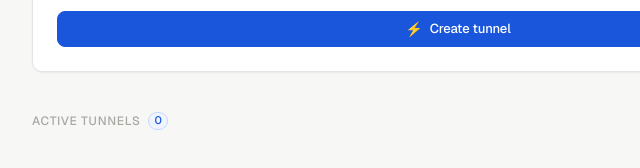
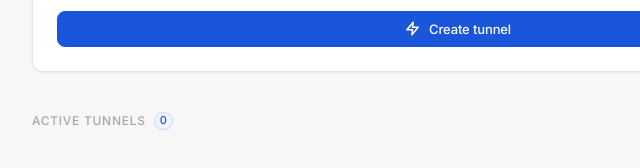
Before and after one commit to TharinduWijayarathna/tunnel, a website: page public/index.html in a window 1280 px wide. Shown: the part 286-454 px from the top of the page, 182-822 px from the left. Drawn offline with nearby package versions, Linux system fonts and the light colour scheme; no server answers.

Commit message:
UI polish: switch to Inter font, use SVG instead of emoji, fix button overflow

```diff
--- a/public/index.html
+++ b/public/index.html
@@ -6,7 +6,7 @@
   <title>Tunnel — Local Network Exposure</title>
   <link rel="preconnect" href="https://fonts.googleapis.com">
   <link rel="preconnect" href="https://fonts.gstatic.com" crossorigin>
-  <link href="https://fonts.googleapis.com/css2?family=Geist:wght@300;400;500;600&family=Geist+Mono:wght@400;500&display=swap" rel="stylesheet">
+  <link href="https://fonts.googleapis.com/css2?family=Inter:wght@300;400;500;600&display=swap" rel="stylesheet">
   <link rel="stylesheet" href="/styles.css">
 </head>
 <body>
@@ -57,7 +57,9 @@
               </div>
             </div>
             <button type="submit" class="btn-create" id="btnCreate">
-              <span class="btn-icon">⚡</span>
+              <svg width="15" height="15" viewBox="0 0 24 24" fill="none" stroke="currentColor" stroke-width="2.5" stroke-linecap="round" stroke-linejoin="round" class="btn-icon" style="margin-right: 2px;">
+                <polygon points="13 2 3 14 12 14 11 22 21 10 12 10 13 2"></polygon>
+              </svg>
               Create tunnel
             </button>
           </form>
--- a/public/styles.css
+++ b/public/styles.css
@@ -27,8 +27,8 @@
   --radius-sm: 5px;
   --radius-md: 8px;
   --radius-lg: 10px;
-  --font-sans: 'Geist', -apple-system, BlinkMacSystemFont, sans-serif;
-  --font-mono: 'Geist Mono', 'SF Mono', monospace;
+  --font-sans: 'Inter', -apple-system, BlinkMacSystemFont, sans-serif;
+  --font-mono: ui-monospace, SFMono-Regular, Menlo, Monaco, Consolas, "Liberation Mono", "Courier New", monospace;
   --shadow-sm: 0 1px 2px rgba(0,0,0,0.05);
   --shadow-md: 0 2px 8px rgba(0,0,0,0.07), 0 1px 2px rgba(0,0,0,0.04);
 }
@@ -182,7 +182,7 @@ body {
 }
 .tunnel-url { flex: 1; font-family: var(--font-mono); font-size: 12px; color: var(--text-secondary); white-space: nowrap; overflow: hidden; text-overflow: ellipsis; }
 
-.tunnel-actions { display: flex; gap: 6px; }
+.tunnel-actions { display: flex; flex-wrap: wrap; gap: 6px; }
 .btn-action {
   display: inline-flex; align-items: center; gap: 5px; padding: 5px 10px;
   background: transparent; border: 1px solid var(--border); border-radius: var(--radius-sm);
```
